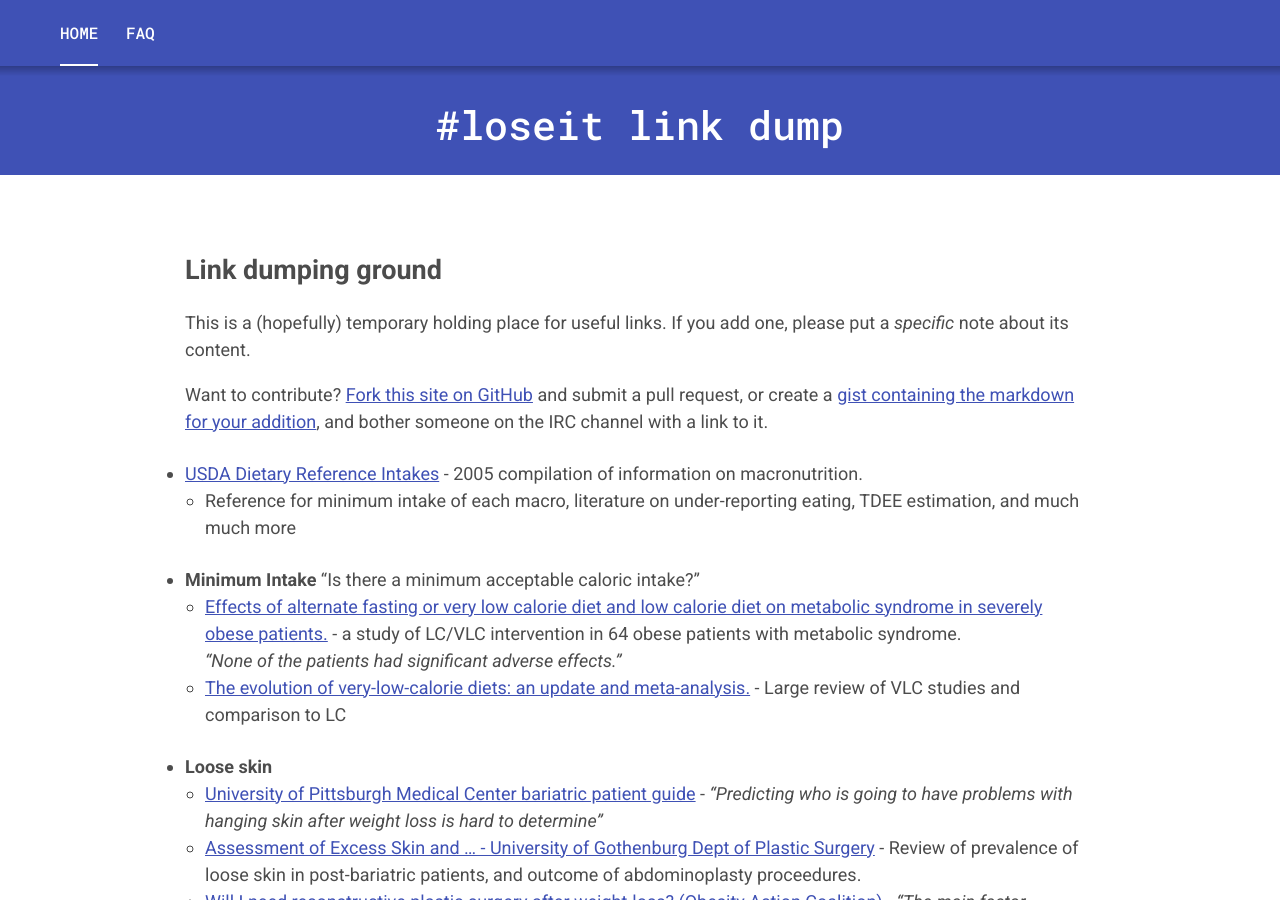
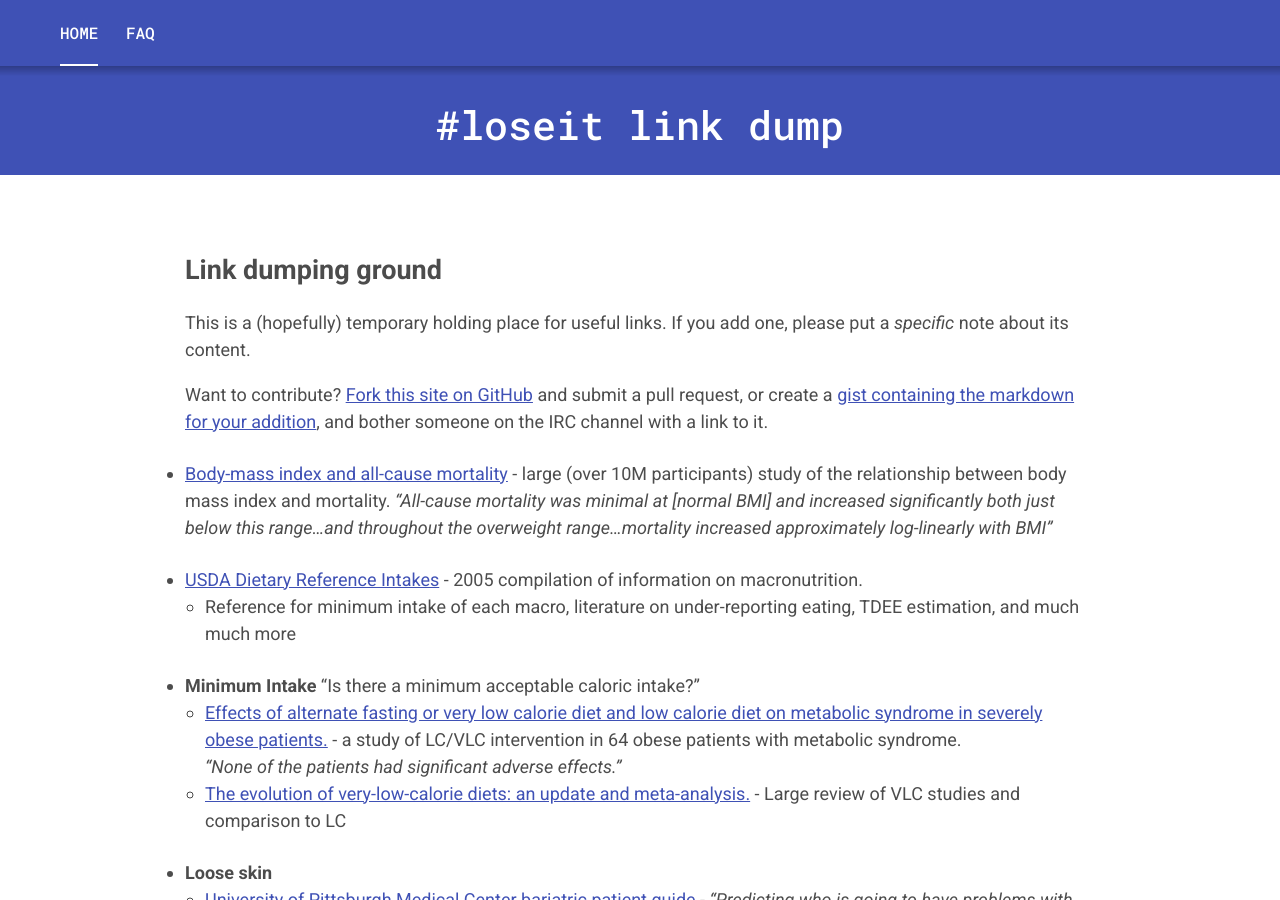
Before and after one commit to loseitIRC/loseitdocs, a Jekyll site: the page built from index.markdown, in a window 1280 px wide and 900 px high. Built offline with Jekyll 4.4.1, drawn with Linux system fonts in a browser that asks for light colours.

Commit message:
Added reference for link between BMI and mortality

```diff
--- a/index.markdown
+++ b/index.markdown
@@ -6,6 +6,8 @@ title: "#loseit link dump"
 This is a (hopefully) temporary holding place for useful links.  If you add one, please put a *specific* note about its content.
 
 Want to contribute?  [Fork this site on GitHub](https://github.com/loseitIRC/loseitdocs/) and submit a pull request, or create a [gist containing the markdown for your addition](https://gist.github.com/micmcg/976172), and bother someone on the IRC channel with a link to it.
+
+* [Body-mass index and all-cause mortality](https://www.ncbi.nlm.nih.gov/pubmed/27423262) - large (over 10M participants) study of the relationship between body mass index and mortality. *"All-cause mortality was minimal at [normal BMI] and increased significantly both just below this range...and throughout the overweight range...mortality increased approximately log-linearly with BMI"*
 
 * [USDA Dietary Reference Intakes](https://fnic.nal.usda.gov/dietary-guidance/dri-nutrient-reports/energy-carbohydrate-fiber-fat-fatty-acids-cholesterol-protein) - 2005 compilation of information on macronutrition.
     * Reference for minimum intake of each macro, literature on under-reporting eating, TDEE estimation, and much much more
```
